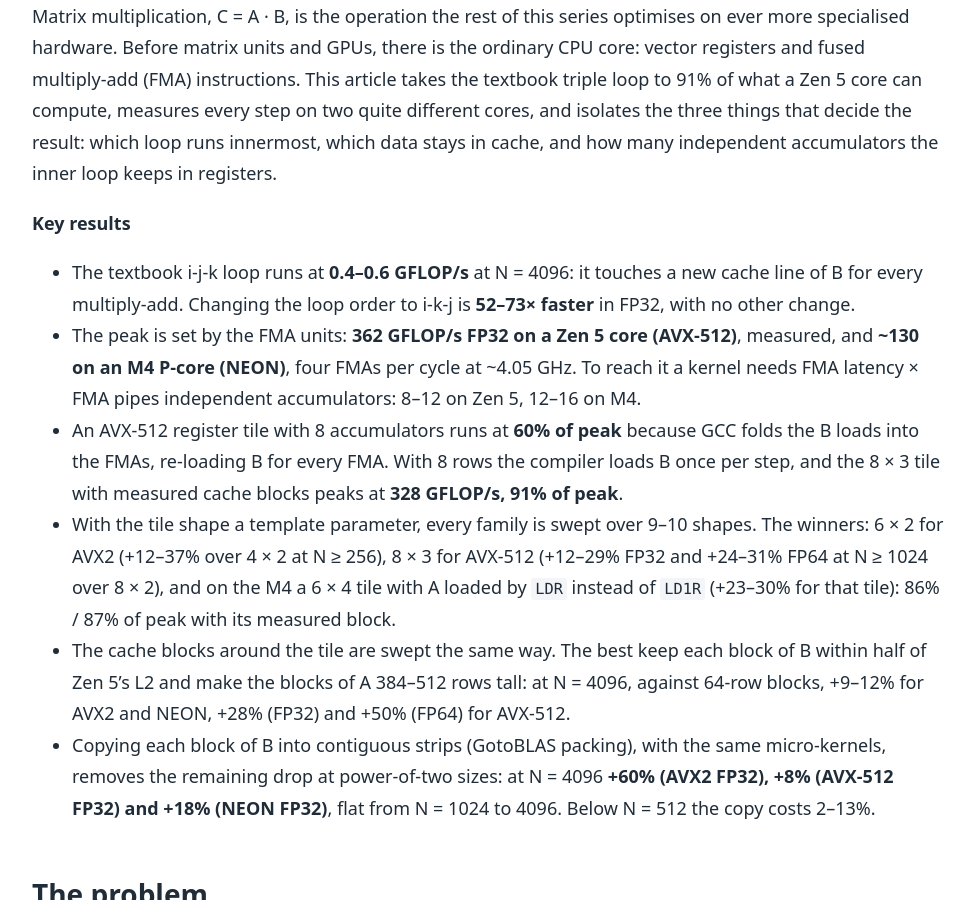
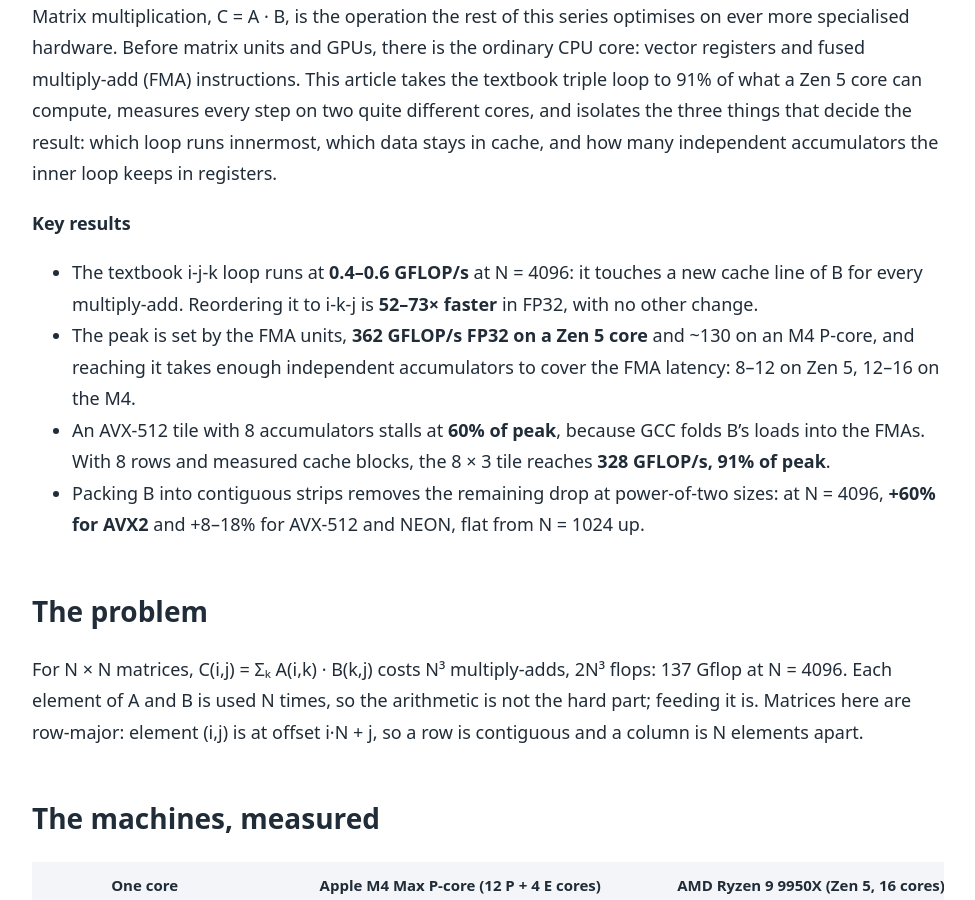
Before and after one commit to vdeviatkov/hpc-math-core, a Jekyll site: the page built from docs/articles/simd-gemm.md, in a window 1280 px wide and 900 px high, scrolled down 473 px. Shown: the whole window, without its empty margins (152-1127 px from the left). Built offline with Jekyll 4.4.1, drawn with Linux system fonts in a browser that asks for light colours.

Commit message:
Tighten GEMM article summaries and caveats
Condense key results across the GEMM articles, clarify section names and cross-references, and add limitations for the SME2 benchmarks.

```diff
--- a/docs/articles/simd-gemm.md
+++ b/docs/articles/simd-gemm.md
@@ -25,32 +25,17 @@ independent accumulators the inner loop keeps in registers.
 **Key results**
 
 - The textbook i-j-k loop runs at **0.4–0.6 GFLOP/s** at N = 4096: it
-  touches a new cache line of B for every multiply-add. Changing the loop
-  order to i-k-j is **52–73× faster** in FP32, with no other change.
-- The peak is set by the FMA units: **362 GFLOP/s FP32 on a Zen 5 core
-  (AVX-512)**, measured, and **~130 on an M4 P-core (NEON)**, four FMAs per
-  cycle at ~4.05 GHz. To reach it a
-  kernel needs FMA latency × FMA pipes independent accumulators: 8–12 on
-  Zen 5, 12–16 on M4.
-- An AVX-512 register tile with 8 accumulators runs at **60% of peak**
-  because GCC folds the B loads into the FMAs, re-loading B for every FMA.
-  With 8 rows the compiler loads B once per step, and the 8 × 3 tile with
-  measured cache blocks peaks at **328 GFLOP/s, 91% of peak**.
-- With the tile shape a template parameter, every family is swept over
-  9–10 shapes. The winners: 6 × 2 for AVX2 (+12–37% over 4 × 2 at
-  N ≥ 256), 8 × 3 for AVX-512 (+12–29% FP32 and +24–31% FP64 at N ≥ 1024
-  over 8 × 2), and on the M4 a 6 × 4 tile with A loaded by `LDR` instead
-  of `LD1R` (+23–30% for that tile): 86% / 87% of peak with its measured
-  block.
-- The cache blocks around the tile are swept the same way. The best keep
-  each block of B within half of Zen 5's L2 and make the blocks of A
-  384–512 rows tall: at N = 4096, against 64-row blocks, +9–12% for AVX2
-  and NEON, +28% (FP32) and +50% (FP64) for AVX-512.
-- Copying each block of B into contiguous strips (GotoBLAS packing),
-  with the same micro-kernels, removes the remaining drop at power-of-two
-  sizes: at N = 4096 **+60% (AVX2 FP32), +8% (AVX-512 FP32) and +18%
-  (NEON FP32)**, flat from N = 1024 to 4096. Below N = 512 the copy costs
-  2–13%.
+  touches a new cache line of B for every multiply-add. Reordering it to
+  i-k-j is **52–73× faster** in FP32, with no other change.
+- The peak is set by the FMA units, **362 GFLOP/s FP32 on a Zen 5 core**
+  and ~130 on an M4 P-core, and reaching it takes enough independent
+  accumulators to cover the FMA latency: 8–12 on Zen 5, 12–16 on the M4.
+- An AVX-512 tile with 8 accumulators stalls at **60% of peak**, because
+  GCC folds B's loads into the FMAs. With 8 rows and measured cache blocks,
+  the 8 × 3 tile reaches **328 GFLOP/s, 91% of peak**.
+- Packing B into contiguous strips removes the remaining drop at
+  power-of-two sizes: at N = 4096, **+60% for AVX2** and +8–18% for
+  AVX-512 and NEON, flat from N = 1024 up.
 
 ## The problem
 
```
Also changed, not shown: docs/articles/cuda-gemm.md (+10 -19 lines), docs/articles/lowp-gemm.md (+13 -22 lines), docs/articles/sme2-cache-associativity.md (+13 -23 lines), docs/articles/sme2-gemm.md (+28 -18 lines).
